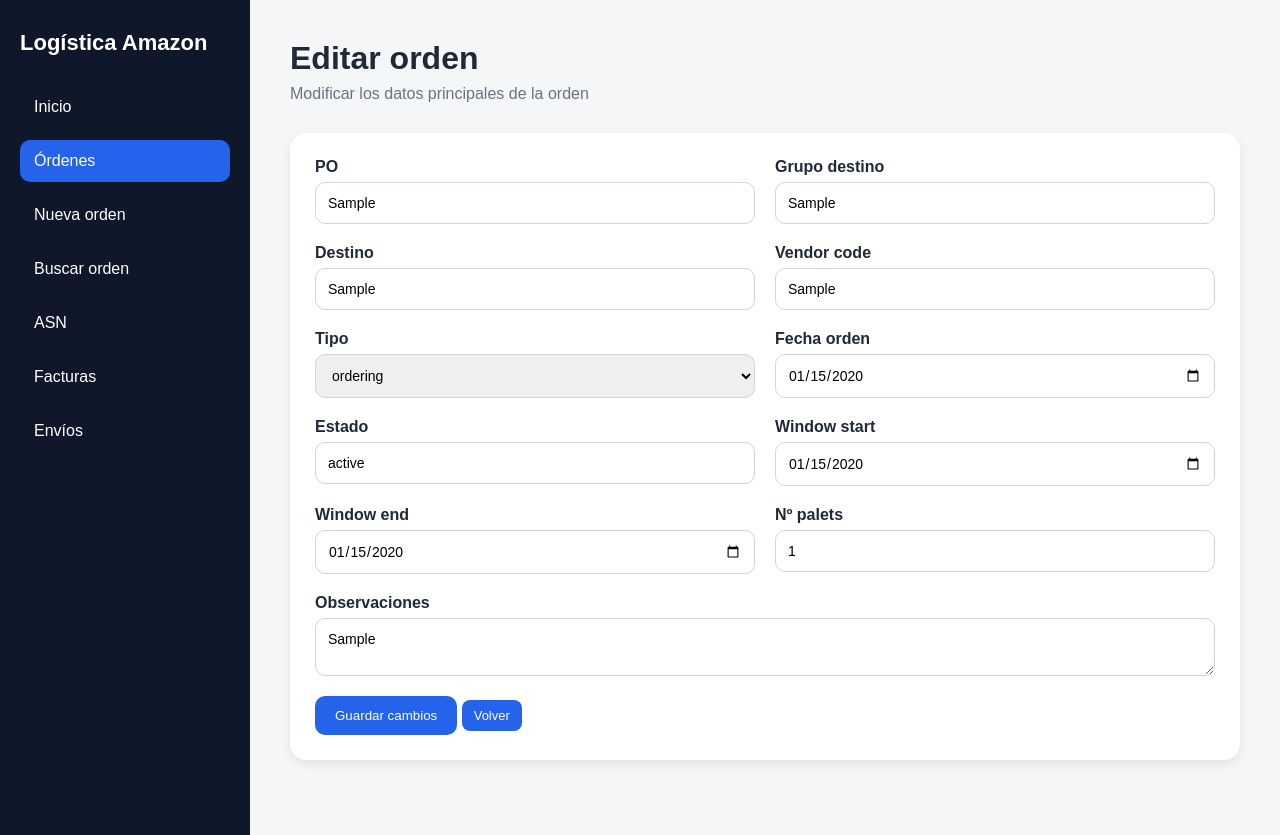
After one commit to Alba07101996/tfg-gestion-pedidos-amazon, a PHP site: page /editar_orden.php?id=1 in a window 1280 px wide. The commit adds this page. Run offline with PHP 8.4, Linux system fonts and the light colour scheme; tables that the repository leaves empty hold one stand-in row (values such as "Sample post").

Commit message:
deta.ordenes

```diff
--- a/XAMPP.session.sql
+++ b/XAMPP.session.sql
@@ -1,2 +1,5 @@
 ALTER TABLE ordenes
 DROP COLUMN pais_origen;
+
+
+SELECT *  from ordenes_productos;
--- a/database/test3.sql
+++ b/database/test3.sql
@@ -89,3 +89,8 @@ ADD UNIQUE (codigo_palet);
 
 ALTER TABLE factura_ordenes
 ADD UNIQUE (orden_id);
+
+ALTER TABLE asns
+DROP COLUMN codigo_vendedor,
+DROP COLUMN destino,
+DROP COLUMN grupo_destino;
--- a/frontend/css/styles.css
+++ b/frontend/css/styles.css
@@ -263,10 +263,10 @@ button:hover,
 .mensaje {
     margin-bottom: 20px;
     padding: 12px;
-    background: #dcfce7;
-    border: 1px solid #a39c16;
+    background: #639cf1;
+    border: 1px solid #05040e;
     border-radius: 10px;
-    color: #fff648;
+    color: #000000;
 }
 
 /* ICONOS */
--- /dev/null
+++ b/frontend/editar_orden.php
@@ -0,0 +1,163 @@
+<?php
+$conexion = new mysqli("localhost", "root", "", "tfg_pedidos_amazon");
+
+if ($conexion->connect_error) {
+    die("Error de conexión: " . $conexion->connect_error);
+}
+
+if (!isset($_GET["id"])) {
+    die("No se ha recibido el id de la orden.");
+}
+
+$id = intval($_GET["id"]);
+$mensaje = "";
+
+if ($_SERVER["REQUEST_METHOD"] == "POST") {
+    $numero_orden = $_POST["numero_orden"];
+    $grupo_destino = $_POST["grupo_destino"];
+    $destino = $_POST["destino"];
+    $codigo_vendedor = $_POST["codigo_vendedor"];
+    $tipo_codigo_vendedor = $_POST["tipo_codigo_vendedor"];
+    $fecha_orden = $_POST["fecha_orden"];
+    $estado = $_POST["estado"];
+    $observaciones = $_POST["observaciones"];
+    $window_start = $_POST["window_start"];
+    $window_end = $_POST["window_end"];
+    $numero_palets = $_POST["numero_palets"];
+
+    $sql = "
+        UPDATE ordenes SET
+            numero_orden = '$numero_orden',
+            grupo_destino = '$grupo_destino',
+            destino = '$destino',
+            codigo_vendedor = '$codigo_vendedor',
+            tipo_codigo_vendedor = '$tipo_codigo_vendedor',
+            fecha_orden = '$fecha_orden',
+            estado = '$estado',
+            observaciones = '$observaciones',
+            window_start = '$window_start',
+            window_end = '$window_end',
+            numero_palets = '$numero_palets'
+        WHERE id = $id
+    ";
+
+    if ($conexion->query($sql)) {
+        $mensaje = "Orden actualizada correctamente";
+    } else {
+        $mensaje = "Error al actualizar: " . $conexion->error;
+    }
+}
+
+$resultado = $conexion->query("SELECT * FROM ordenes WHERE id = $id");
+
+if ($resultado->num_rows == 0) {
+    die("La orden no existe.");
+}
+
+$orden = $resultado->fetch_assoc();
+?>
+
+<!DOCTYPE html>
+<html lang="es">
+<head>
+    <meta charset="UTF-8">
+    <title>Editar orden</title>
+    <link rel="stylesheet" href="css/styles.css">
+</head>
+<body>
+
+<div class="app">
+    <aside class="sidebar">
+        <h2>Logística Amazon</h2>
+        <nav>
+            <a href="index.php">Inicio</a>
+            <a href="ordenes.php" class="activo">Órdenes</a>
+            <a href="nueva_orden.php">Nueva orden</a>
+            <a href="buscar.php">Buscar orden</a>
+            <a href="asn.php">ASN</a>
+            <a href="facturas.php">Facturas</a>
+            <a href="envios.php">Envíos</a>
+        </nav>
+    </aside>
+
+    <main class="contenido">
+        <header class="cabecera">
+            <h1>Editar orden</h1>
+            <p>Modificar los datos principales de la orden</p>
+        </header>
+
+        <?php if ($mensaje != ""): ?>
+            <div class="mensaje"><?php echo $mensaje; ?></div>
+        <?php endif; ?>
+
+        <section class="panel-seccion">
+            <form class="formulario" method="POST">
+                <div class="campo">
+                    <label>PO</label>
+                    <input type="text" name="numero_orden" value="<?php echo $orden['numero_orden']; ?>" required>
+                </div>
+
+                <div class="campo">
+                    <label>Grupo destino</label>
+                    <input type="text" name="grupo_destino" value="<?php echo $orden['grupo_destino']; ?>">
+                </div>
+
+                <div class="campo">
+                    <label>Destino</label>
+                    <input type="text" name="destino" value="<?php echo $orden['destino']; ?>" required>
+                </div>
+
+                <div class="campo">
+                    <label>Vendor code</label>
+                    <input type="text" name="codigo_vendedor" value="<?php echo $orden['codigo_vendedor']; ?>" required>
+                </div>
+
+                <div class="campo">
+                    <label>Tipo</label>
+                    <select name="tipo_codigo_vendedor">
+                        <option value="ordering" <?php if ($orden['tipo_codigo_vendedor'] == 'ordering') echo 'selected'; ?>>ordering</option>
+                        <option value="normal" <?php if ($orden['tipo_codigo_vendedor'] == 'normal') echo 'selected'; ?>>normal</option>
+                    </select>
+                </div>
+
+                <div class="campo">
+                    <label>Fecha orden</label>
+                    <input type="date" name="fecha_orden" value="<?php echo $orden['fecha_orden']; ?>">
+                </div>
+
+                <div class="campo">
+                    <label>Estado</label>
+                    <input type="text" name="estado" value="<?php echo $orden['estado']; ?>">
+                </div>
+
+                <div class="campo">
+                    <label>Window start</label>
+                    <input type="date" name="window_start" value="<?php echo $orden['window_start']; ?>">
+                </div>
+
+                <div class="campo">
+                    <label>Window end</label>
+                    <input type="date" name="window_end" value="<?php echo $orden['window_end']; ?>">
+                </div>
+
+                <div class="campo">
+                    <label>Nº palets</label>
+                    <input type="number" name="numero_palets" value="<?php echo $orden['numero_palets']; ?>">
+                </div>
+
+                <div class="campo campo-completo">
+                    <label>Observaciones</label>
+                    <textarea name="observaciones"><?php echo $orden['observaciones']; ?></textarea>
+                </div>
+
+                <div class="campo-completo">
+                    <button type="submit" class="boton-guardar">Guardar cambios</button>
+                    <a href="ordenes.php" class="boton-card boton-ver">Volver</a>
+                </div>
+            </form>
+        </section>
+    </main>
+</div>
+
+</body>
+</html>
```
Also changed, not shown: frontend/asn.php (+212 -0 lines).
